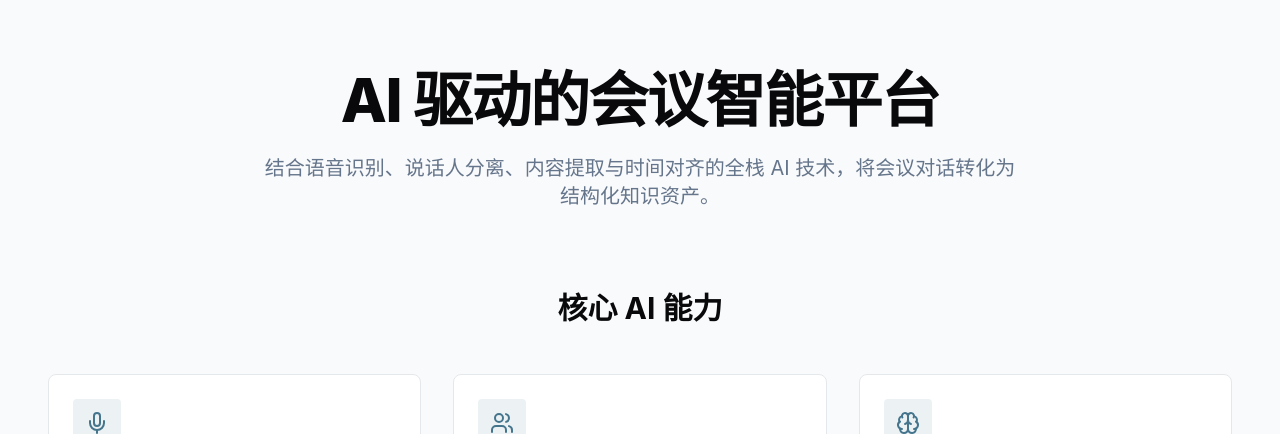
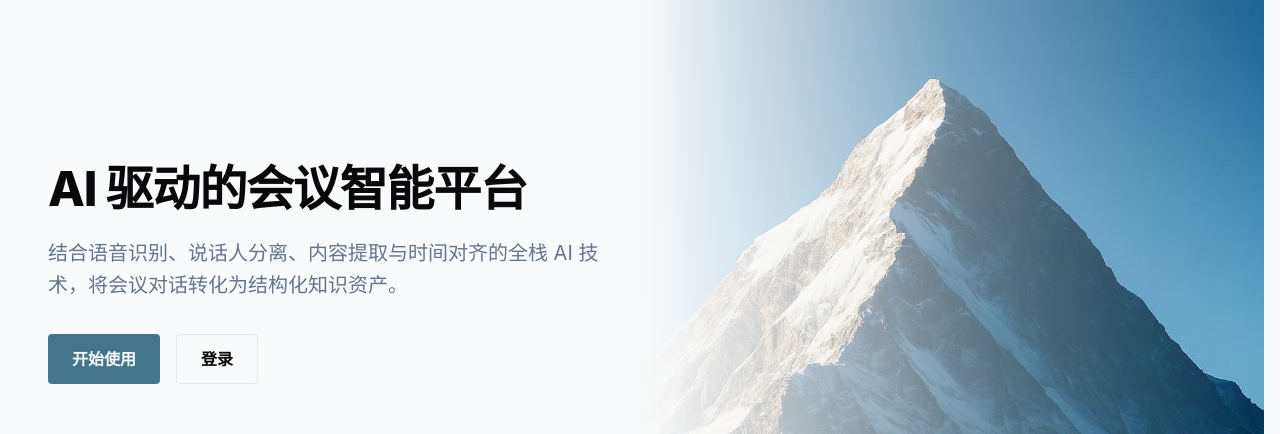
Before and after one commit to seeyonai/summit, a React (Vite) app in the folder frontend/: page / in a window 1280 px wide. Shown: the part 126-560 px from the top of the page. Built offline with nearby package versions, Linux system fonts and the light colour scheme; no server answers.

Commit message:
feat: redesign hero section with split layout and add summit photo

```diff
--- a/frontend/src/pages/Home.tsx
+++ b/frontend/src/pages/Home.tsx
@@ -78,15 +78,43 @@ function Home() {
 
   return (
     <div className="min-h-screen bg-background">
+      {/* Hero Section with Split Layout */}
+      <div className="relative overflow-hidden border-b border-border">
+        <div className="max-w-7xl mx-auto px-4 sm:px-6 lg:px-8">
+          <div className="grid lg:grid-cols-2 gap-12 items-center min-h-[600px] py-16 sm:py-24">
+            {/* Left: Text Content */}
+            <div className="space-y-8">
+              <div className="space-y-6">
+                <h1 className="text-xl sm:text-5xl font-extrabold tracking-tight leading-tight">
+                  AI 驱动的会议智能平台
+                </h1>
+                <p className="text-xl text-muted-foreground leading-relaxed">
+                  结合语音识别、说话人分离、内容提取与时间对齐的全栈 AI 技术，将会议对话转化为结构化知识资产。
+                </p>
+              </div>
+              <div className="flex flex-wrap gap-4">
+                <a href="/register" className="inline-flex items-center justify-center px-6 py-3 rounded-lg bg-primary text-primary-foreground font-semibold hover:bg-primary/90 transition-colors">
+                  开始使用
+                </a>
+                <a href="/login" className="inline-flex items-center justify-center px-6 py-3 rounded-lg border border-border bg-background hover:bg-muted transition-colors font-semibold">
+                  登录
+                </a>
+              </div>
+            </div>
+
+            {/* Right: Summit Photo */}
+            <div className="relative lg:absolute lg:right-0 lg:top-0 lg:bottom-0 lg:w-1/2">
+              <div className="relative h-[400px] lg:h-full rounded-2xl lg:rounded-none overflow-hidden">
+                <img src="/summit-photo.jpg" alt="Mountain Summit" className="absolute inset-0 w-full h-full object-cover" />
+                <div className="absolute inset-0 bg-gradient-to-l from-transparent via-background/20 to-background lg:via-background/40 lg:to-background" />
+              </div>
+            </div>
+          </div>
+        </div>
+      </div>
+
       <div className="max-w-7xl mx-auto px-4 sm:px-6 lg:px-8 py-16 sm:py-24">
-        <div className="text-center mb-20">
-          <h1 className="text-5xl sm:text-6xl font-extrabold tracking-tight mb-6">
-            AI 驱动的会议智能平台
-          </h1>
-          <p className="text-xl text-muted-foreground max-w-3xl mx-auto">
-            结合语音识别、说话人分离、内容提取与时间对齐的全栈 AI 技术，将会议对话转化为结构化知识资产。
-          </p>
-        </div>
+        <div className="mb-20" />
 
         {/* Core Features */}
         <div className="mb-32">
```
Also changed, not shown: frontend/public/summit-photo.jpg (added).
